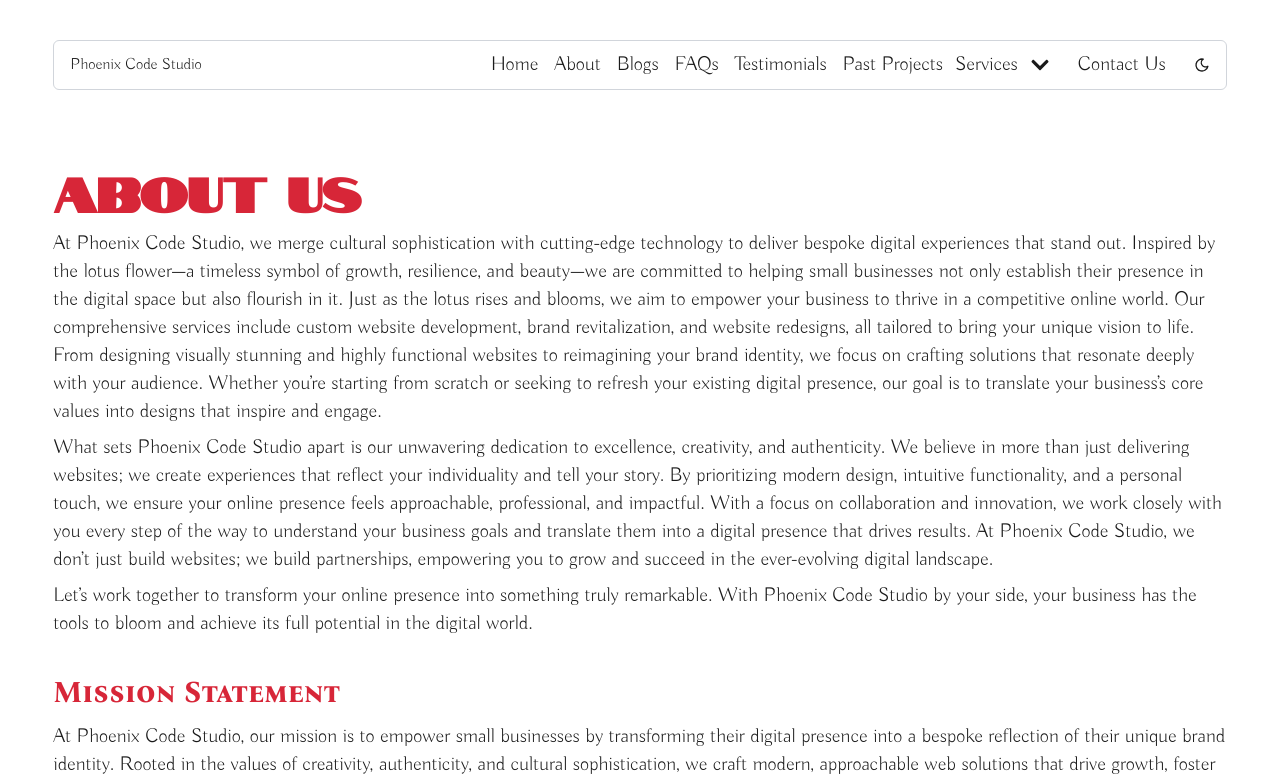
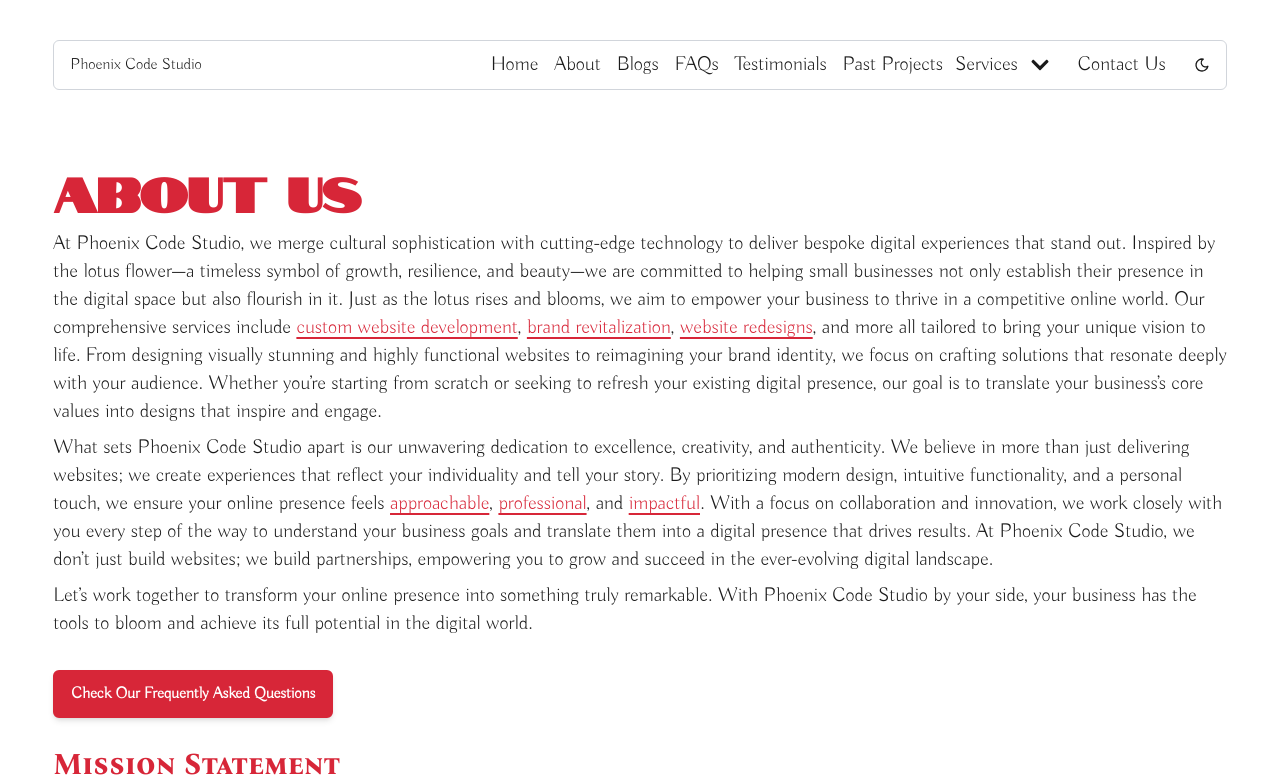
Before and after one commit to tmchuynh/phoenix-code-studio, a Next.js app: page /about in a window 1280 px wide. Shown: the top 782 px of the page. Built offline with nearby package versions, Linux system fonts and the light colour scheme.

Commit message:
update layout

```diff
--- a/src/app/about/page.tsx
+++ b/src/app/about/page.tsx
@@ -1,6 +1,9 @@
 "use client";
 import CallToAction from "@/components/CallToAction";
+import Highlight from "@/components/Highlighted";
+import { Button } from "@/components/ui/button";
 import { SidebarSeparator } from "@/components/ui/sidebar";
+import { useRouter } from "next/navigation";
 import {
   FaHandshake,
   FaHandsHelping,
@@ -13,6 +16,8 @@ import {
 import { GrGrow } from "react-icons/gr";
 
 const aboutUs = () => {
+  const router = useRouter();
+
   return (
     <main className="w-10/12 md:w-11/12 mx-auto py-6">
       {/* About Us */}
@@ -28,14 +33,16 @@ const aboutUs = () => {
           not only establish their presence in the digital space but also
           flourish in it. Just as the lotus rises and blooms, we aim to empower
           your business to thrive in a competitive online world. Our
-          comprehensive services include custom website development, brand
-          revitalization, and website redesigns, all tailored to bring your
-          unique vision to life. From designing visually stunning and highly
-          functional websites to reimagining your brand identity, we focus on
-          crafting solutions that resonate deeply with your audience. Whether
-          you’re starting from scratch or seeking to refresh your existing
-          digital presence, our goal is to translate your business’s core values
-          into designs that inspire and engage.
+          comprehensive services include{" "}
+          <Highlight>custom website development</Highlight>,{" "}
+          <Highlight>brand revitalization</Highlight>,{" "}
+          <Highlight>website redesigns</Highlight>, and more all tailored to
+          bring your unique vision to life. From designing visually stunning and
+          highly functional websites to reimagining your brand identity, we
+          focus on crafting solutions that resonate deeply with your audience.
+          Whether you’re starting from scratch or seeking to refresh your
+          existing digital presence, our goal is to translate your business’s
+          core values into designs that inspire and engage.
         </p>
 
         <p>
@@ -44,11 +51,13 @@ const aboutUs = () => {
           delivering websites; we create experiences that reflect your
           individuality and tell your story. By prioritizing modern design,
           intuitive functionality, and a personal touch, we ensure your online
-          presence feels approachable, professional, and impactful. With a focus
-          on collaboration and innovation, we work closely with you every step
-          of the way to understand your business goals and translate them into a
-          digital presence that drives results. At Phoenix Code Studio, we don’t
-          just build websites; we build partnerships, empowering you to grow and
+          presence feels <Highlight>approachable</Highlight>,{" "}
+          <Highlight>professional</Highlight>, and{" "}
+          <Highlight>impactful</Highlight>. With a focus on collaboration and
+          innovation, we work closely with you every step of the way to
+          understand your business goals and translate them into a digital
+          presence that drives results. At Phoenix Code Studio, we don’t just
+          build websites; we build partnerships, empowering you to grow and
           succeed in the ever-evolving digital landscape.
         </p>
 
@@ -58,6 +67,12 @@ const aboutUs = () => {
           has the tools to bloom and achieve its full potential in the digital
           world.
         </p>
+        <Button
+          onClick={() => router.push("/frequently-asked-questions")}
+          className="mt-6"
+        >
+          Check Our Frequently Asked Questions
+        </Button>
       </section>
 
       {/* Mission Statement */}
--- a/src/app/globals.css
+++ b/src/app/globals.css
@@ -236,6 +236,6 @@ body {
   }
 
   ul {
-    @apply list-disc pl-6 space-y-2 text-balance mb-4;
+    @apply list-disc pl-6 space-y-2 text-balance my-4;
   }
 }
```
